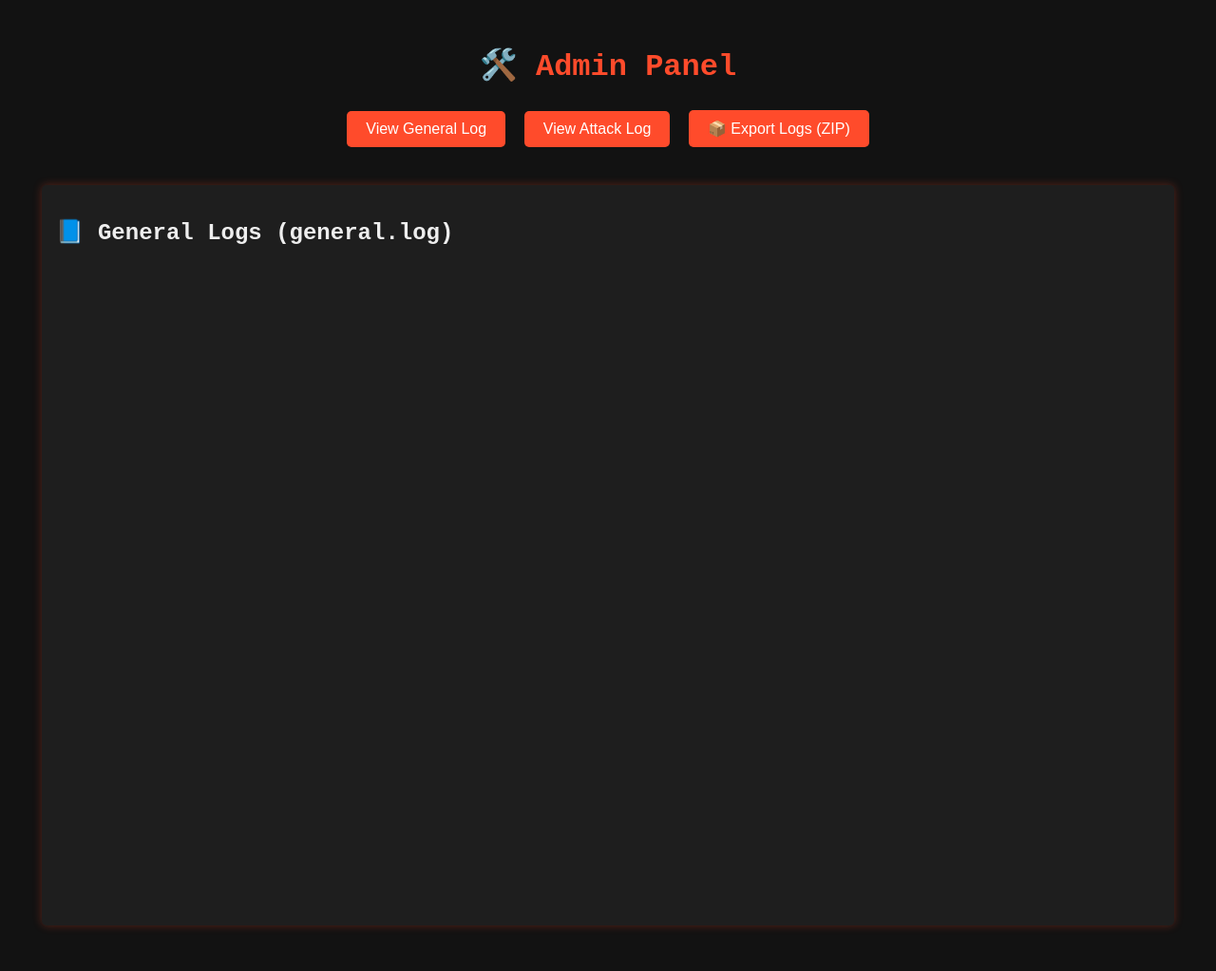
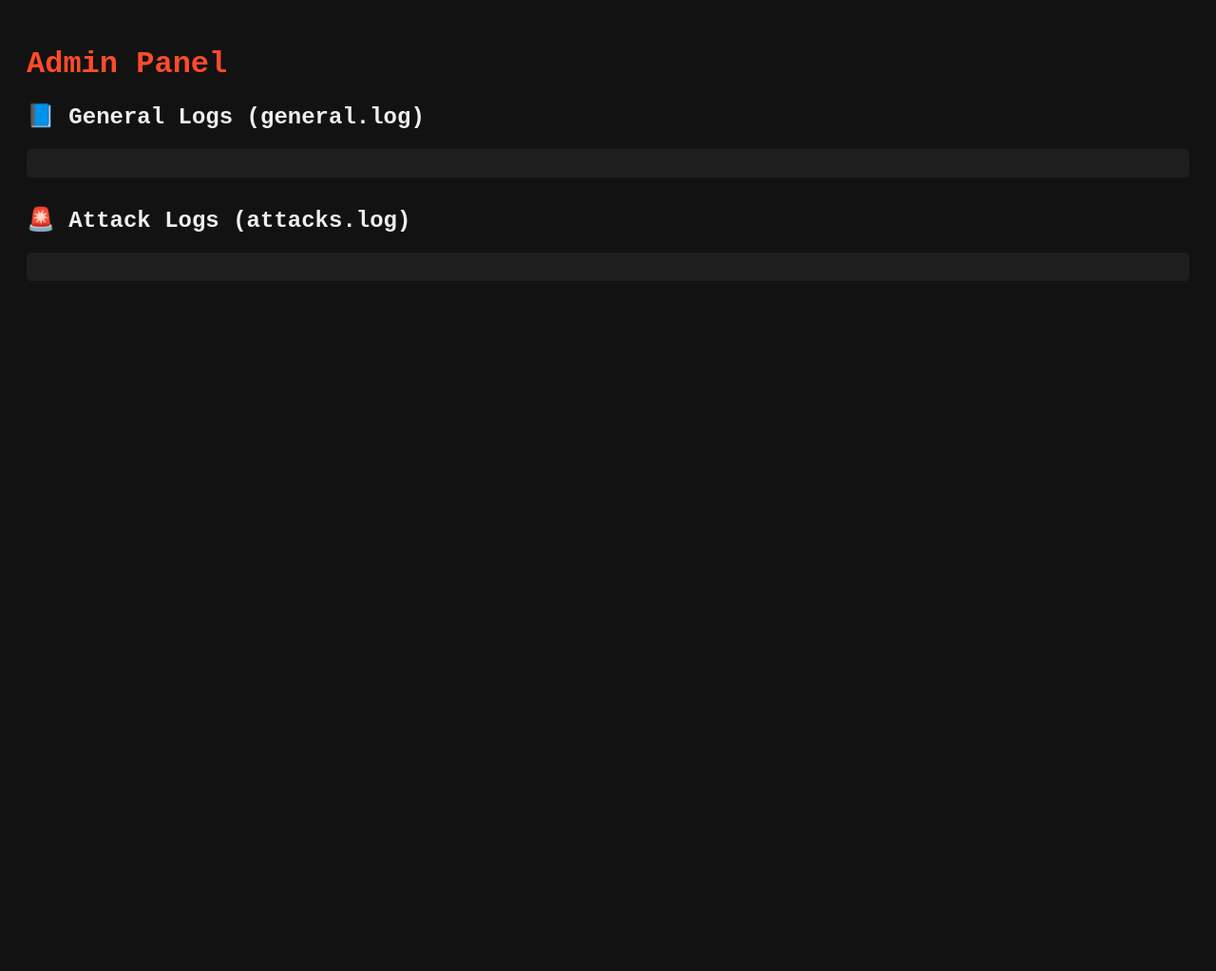
Before and after one commit to ALLSafeSecurityORG/ALLsafe, a Flask app: template Final-proj/templates/admin_panel.html in a window 1280 px wide. Shown: the whole page at 95% size. After the commit the page ends 244 px from the top, so only its background shows below. Run offline with Flask 3, Linux system fonts and the light colour scheme; the template is opened without the code that fills it, so the values that code supplies are empty; parts of the project's set-up code (start-up, migrations or seed data) failed here and were passed over.

Commit message:
Update admin_panel.html

```diff
--- a/Final-proj/templates/admin_panel.html
+++ b/Final-proj/templates/admin_panel.html
@@ -9,91 +9,31 @@
             color: #eee;
             font-family: 'Courier New', Courier, monospace;
             padding: 20px;
-            text-align: center;
         }
-
-        h1 {
-            color: #FF4B2B;
-        }
-
-        .button-group {
-            margin: 20px 0;
-        }
-
-        button {
-            background-color: #FF4B2B;
-            color: white;
-            padding: 10px 20px;
-            margin: 5px;
-            border: none;
-            border-radius: 5px;
-            font-size: 1em;
-            cursor: pointer;
-            transition: background-color 0.3s ease, transform 0.2s ease;
-        }
-
-        button:hover {
-            background-color: #ff6f00;
-            transform: translateY(-2px);
-        }
-
-        .log-section {
-            display: none;
+        h1 { color: #FF4B2B; }
+        pre {
             background-color: #1e1e1e;
             padding: 15px;
             border-radius: 5px;
-            text-align: left;
-            margin: 20px auto;
-            max-width: 95%;
-            height: 750px;
-            overflow-y: auto;
-            box-shadow: 0 0 10px rgba(255, 75, 43, 0.3);
+            overflow-x: auto;
+            white-space: pre-wrap;
         }
-
-        .log-section pre {
-            white-space: pre-wrap;
-            word-wrap: break-word;
-            margin: 0;
-            color: #00ff00;
-        }
-
-        .active {
-            display: block;
+        .log-section {
+            margin-bottom: 30px;
         }
     </style>
 </head>
 <body>
-    <h1>🛠️ Admin Panel</h1>
+    <h1>Admin Panel</h1>
 
-    <div class="button-group">
-        <button onclick="showLog('general')">View General Log</button>
-        <button onclick="showLog('attack')">View Attack Log</button>
-        <button onclick="window.location.href='{{ url_for('routes.download_logs') }}'" style="margin-bottom: 20px; padding: 10px 20px; background-color: #FF4B2B; color: white; border: none; border-radius: 5px; cursor: pointer;">
-            📦 Export Logs (ZIP)
-        </button>
-    </div>
-
-    <div id="general-log" class="log-section active">
+    <div class="log-section">
         <h2>📘 General Logs (general.log)</h2>
         <pre>{{ general_logs | join('') }}</pre>
     </div>
 
-    <div id="attack-log" class="log-section">
+    <div class="log-section">
         <h2>🚨 Attack Logs (attacks.log)</h2>
         <pre>{{ attack_logs | join('') }}</pre>
     </div>
-
-    <script>
-        function showLog(type) {
-            document.getElementById('general-log').classList.remove('active');
-            document.getElementById('attack-log').classList.remove('active');
-
-            if (type === 'general') {
-                document.getElementById('general-log').classList.add('active');
-            } else {
-                document.getElementById('attack-log').classList.add('active');
-            }
-        }
-    </script>
 </body>
 </html>
```
